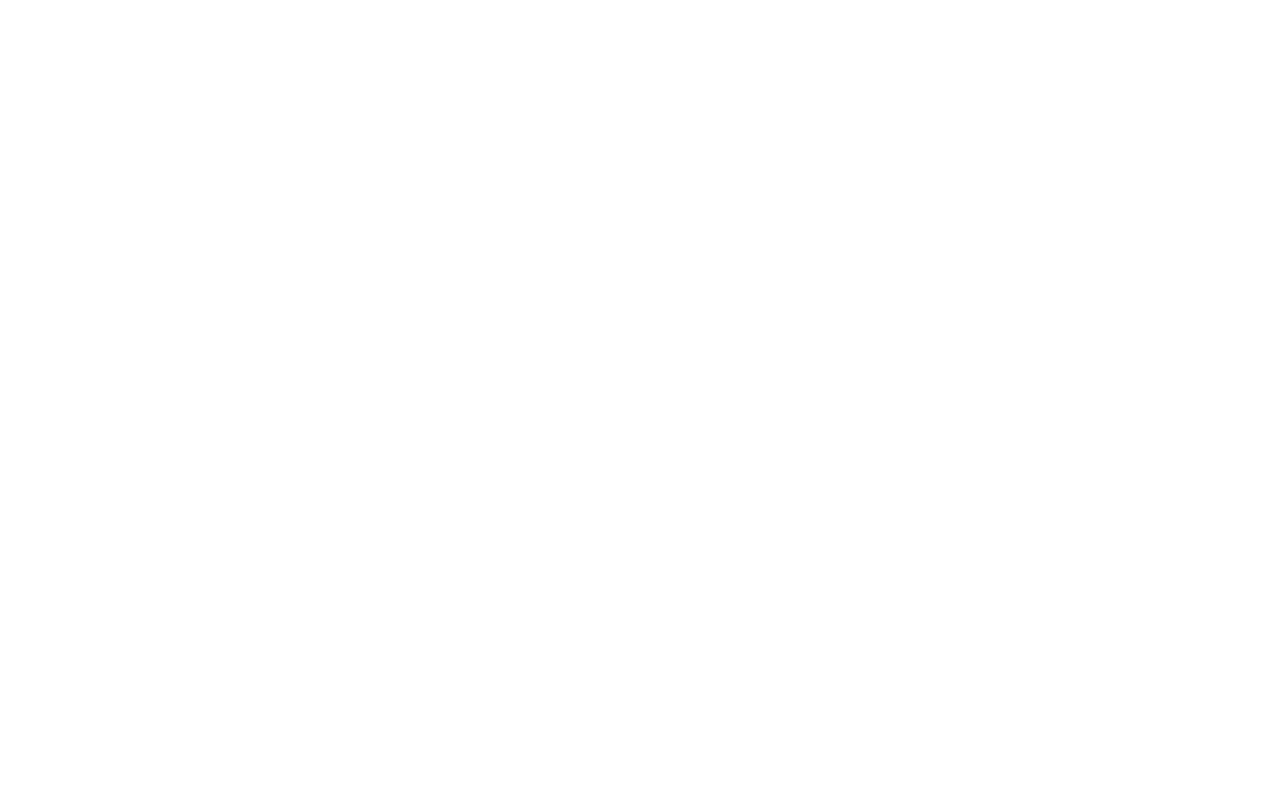
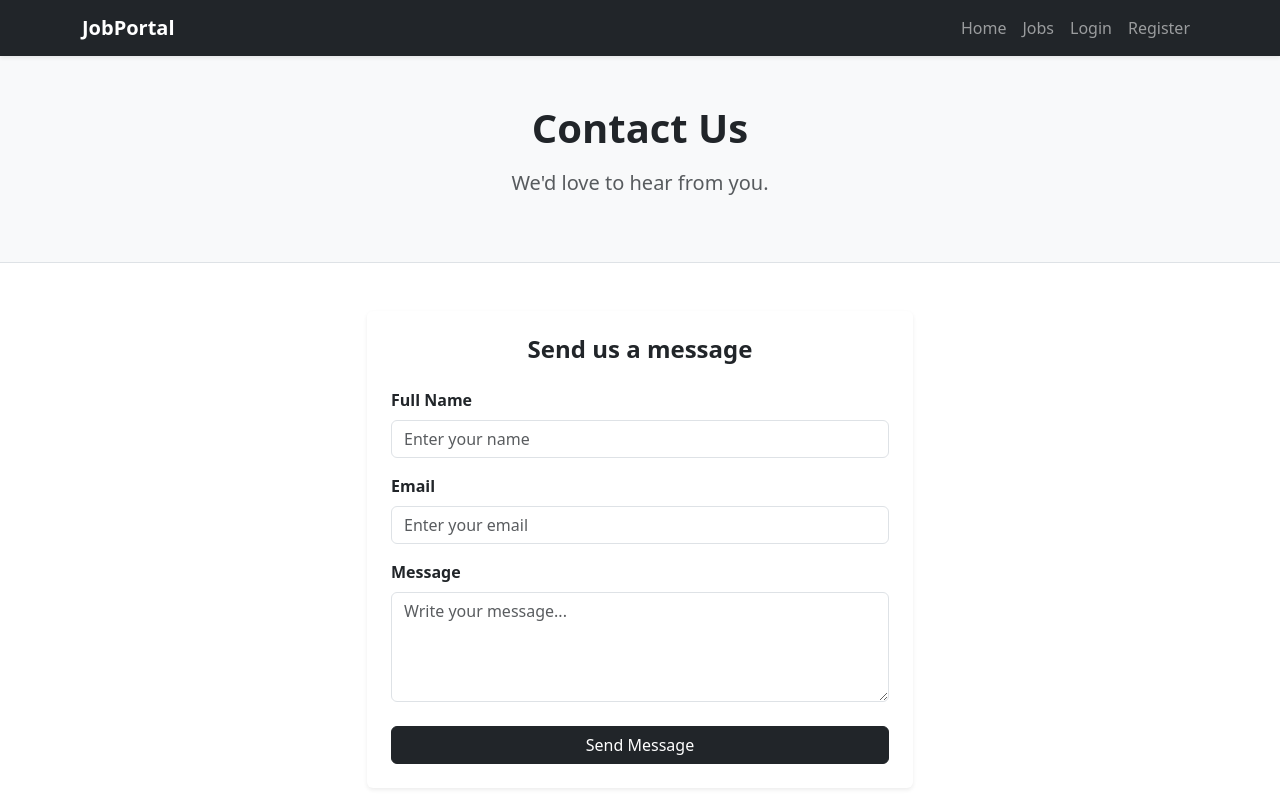
Before and after one commit to deepakmaharana278/Job-Listing-SPCL, a React (Vite) app in the folder frontend/: page /contact in a window 1280 px wide. Before the commit this address had no page. Shown: the top 800 px of the page. Built offline with nearby package versions, Linux system fonts and the light colour scheme; the HTML template or start-up script is replaced by a standard one.

Commit message:
about & contact page added

```diff
--- a/frontend/src/App.jsx
+++ b/frontend/src/App.jsx
@@ -5,6 +5,8 @@
 import JobDetails from './pages/JobDetails';
 import Register from './auth/Register';
 import Login from './auth/Login';
+import About from './pages/About';
+import Contact from './pages/Contact';
 
 const App = () => {
   return (
@@ -15,6 +17,8 @@
         <Route path='/jobs/:id' element={<JobDetails/>} />
         <Route path='/register' element={<Register/>} />
         <Route path='/login' element={<Login/>} />
+        <Route path='/about' element={<About/>} />
+        <Route path='/contact' element={<Contact/>} />
     </Routes>
     </BrowserRouter>
   )
--- a/frontend/src/pages/About.jsx
+++ b/frontend/src/pages/About.jsx
@@ -1,9 +1,76 @@
-import React from 'react'
+import React from "react";
+import Layout from "../components/Layout";
+import { useNavigate } from "react-router-dom";
 
 const About = () => {
+  const navigate = useNavigate();
+
   return (
-    <div>About</div>
-  )
-}
+    <Layout>
+      {/* Hero Section */}
+      <section className="bg-light py-5 text-center border-bottom">
+        <div className="container">
+          <h1 className="fw-bold mb-3">About JobPortal</h1>
+          <p className="text-muted lead">
+            Connecting job seekers with the right opportunities.
+          </p>
+        </div>
+      </section>
 
-export default About
+      {/* Mission Section */}
+      <section className="py-5">
+        <div className="container">
+          <h3 className="fw-bold mb-3">Our Mission</h3>
+          <p className="text-muted">
+            Our mission is to simplify the job search process for students,
+            freshers, and professionals by providing verified job listings,
+            easy applications, and a secure platform to grow careers.
+          </p>
+        </div>
+      </section>
+
+      <section className="bg-light py-5">
+        <div className="container">
+          <h3 className="fw-bold text-center mb-4">What We Offer</h3>
+
+          <div className="row text-center">
+            <div className="col-md-4 mb-4">
+              <h5 className="fw-semibold">Verified Jobs</h5>
+              <p className="text-muted small">
+                Carefully curated listings from trusted companies.
+              </p>
+            </div>
+
+            <div className="col-md-4 mb-4">
+              <h5 className="fw-semibold">Easy Apply</h5>
+              <p className="text-muted small">
+                Apply quickly with resume upload and profile details.
+              </p>
+            </div>
+
+            <div className="col-md-4 mb-4">
+              <h5 className="fw-semibold">Secure Platform</h5>
+              <p className="text-muted small">
+                Your personal data and applications are protected.
+              </p>
+            </div>
+          </div>
+        </div>
+      </section>
+
+      <section className="py-5 text-center">
+        <div className="container">
+          <h4 className="fw-bold mb-3">Ready to Start Your Career Journey?</h4>
+          <button
+            className="btn btn-dark px-4 py-2"
+            onClick={() => navigate("/jobs")}
+          >
+            Explore Jobs
+          </button>
+        </div>
+      </section>
+    </Layout>
+  );
+};
+
+export default About;
--- a/frontend/src/pages/Contact.jsx
+++ b/frontend/src/pages/Contact.jsx
@@ -1,9 +1,118 @@
-import React from 'react'
+import React, { useState } from "react";
+import Layout from "../components/Layout";
+import { toast } from "react-toastify";
 
 const Contact = () => {
+  const [formData, setFormData] = useState({
+    name: "",
+    email: "",
+    message: ""
+  });
+
+  const handleChange = (e) => {
+    setFormData({
+      ...formData,
+      [e.target.name]: e.target.value
+    });
+  };
+
+  const handleSubmit = (e) => {
+    e.preventDefault();
+
+    toast.success("Message sent successfully!");
+
+    setFormData({
+      name: "",
+      email: "",
+      message: ""
+    });
+  };
+
   return (
-    <div>Contact</div>
-  )
-}
+    <Layout>
+      <section className="bg-light py-5 text-center border-bottom">
+        <div className="container">
+          <h1 className="fw-bold mb-3">Contact Us</h1>
+          <p className="text-muted lead">
+            We'd love to hear from you.
+          </p>
+        </div>
+      </section>
 
-export default Contact
+      <section className="py-5">
+        <div className="container">
+          <div className="row justify-content-center">
+
+            <div className="col-lg-6">
+              <div className="card border-0 shadow-sm p-4">
+
+                <h4 className="fw-bold mb-4 text-center">Send us a message</h4>
+
+                <form onSubmit={handleSubmit}>
+                  <div className="mb-3">
+                    <label className="form-label fw-semibold">Full Name</label>
+                    <input
+                      type="text"
+                      name="name"
+                      value={formData.name}
+                      onChange={handleChange}
+                      className="form-control"
+                      placeholder="Enter your name"
+                      required
+                    />
+                  </div>
+
+                  <div className="mb-3">
+                    <label className="form-label fw-semibold">Email</label>
+                    <input
+                      type="email"
+                      name="email"
+                      value={formData.email}
+                      onChange={handleChange}
+                      className="form-control"
+                      placeholder="Enter your email"
+                      required
+                    />
+                  </div>
+
+                  <div className="mb-4">
+                    <label className="form-label fw-semibold">Message</label>
+                    <textarea
+                      name="message"
+                      value={formData.message}
+                      onChange={handleChange}
+                      className="form-control"
+                      rows="4"
+                      placeholder="Write your message..."
+                      required
+                    ></textarea>
+                  </div>
+
+                  <button
+                    type="submit"
+                    className="btn btn-dark w-100"
+                  >
+                    Send Message
+                  </button>
+                </form>
+
+              </div>
+            </div>
+
+          </div>
+        </div>
+      </section>
+
+      <section className="bg-light py-5">
+        <div className="container text-center">
+          <h5 className="fw-bold mb-3">Other Ways to Reach Us</h5>
+          <p className="text-muted mb-1"><i className="fas fa-envelope"></i> support@jobportal.com</p>
+          <p className="text-muted mb-1"><i className="fas fa-phone"></i> +91 8984056080</p>
+          <p className="text-muted"><i className="fas fa-location-dot"></i> Bhubaneswar, India</p>
+        </div>
+      </section>
+    </Layout>
+  );
+};
+
+export default Contact;
```
